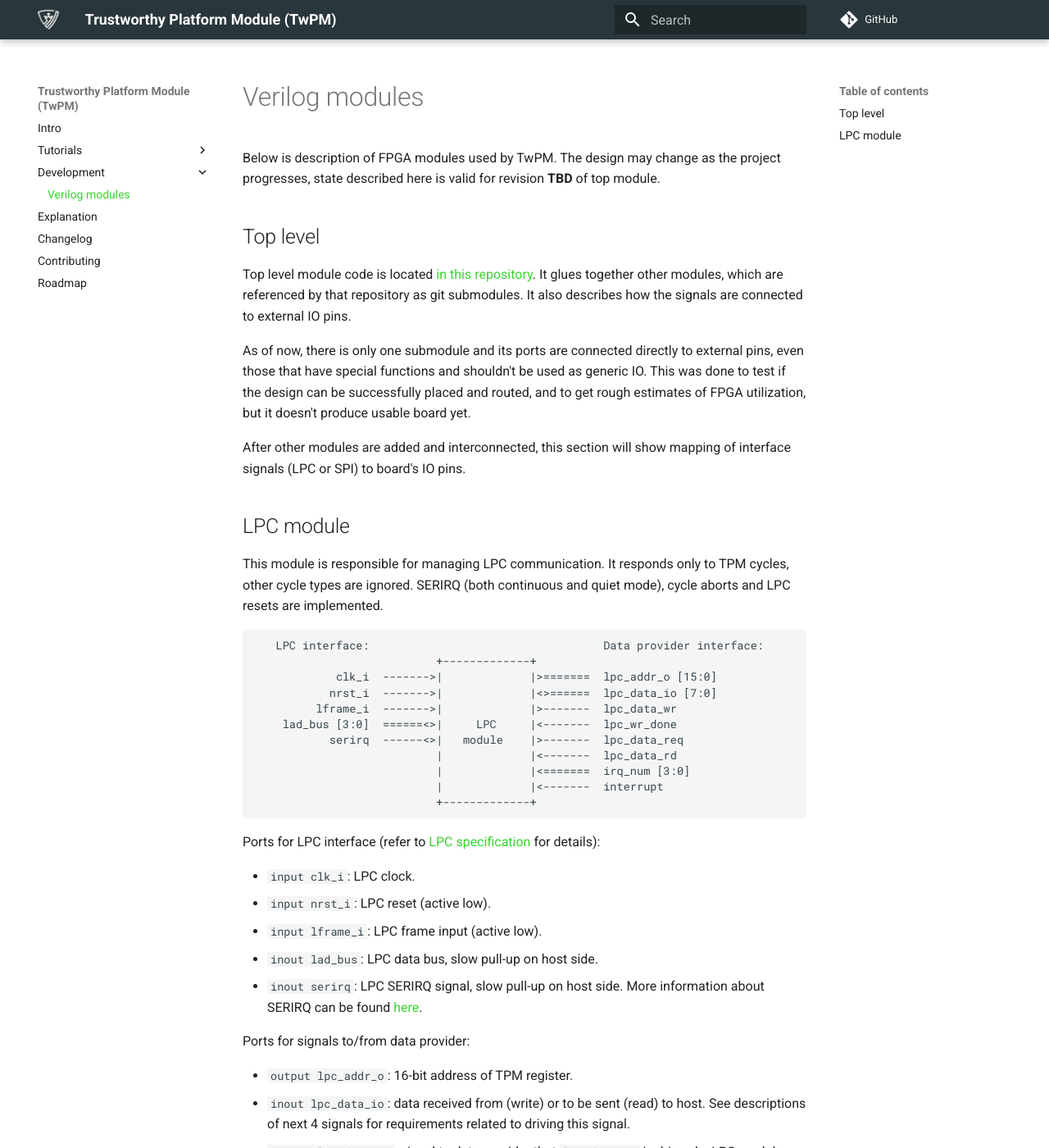
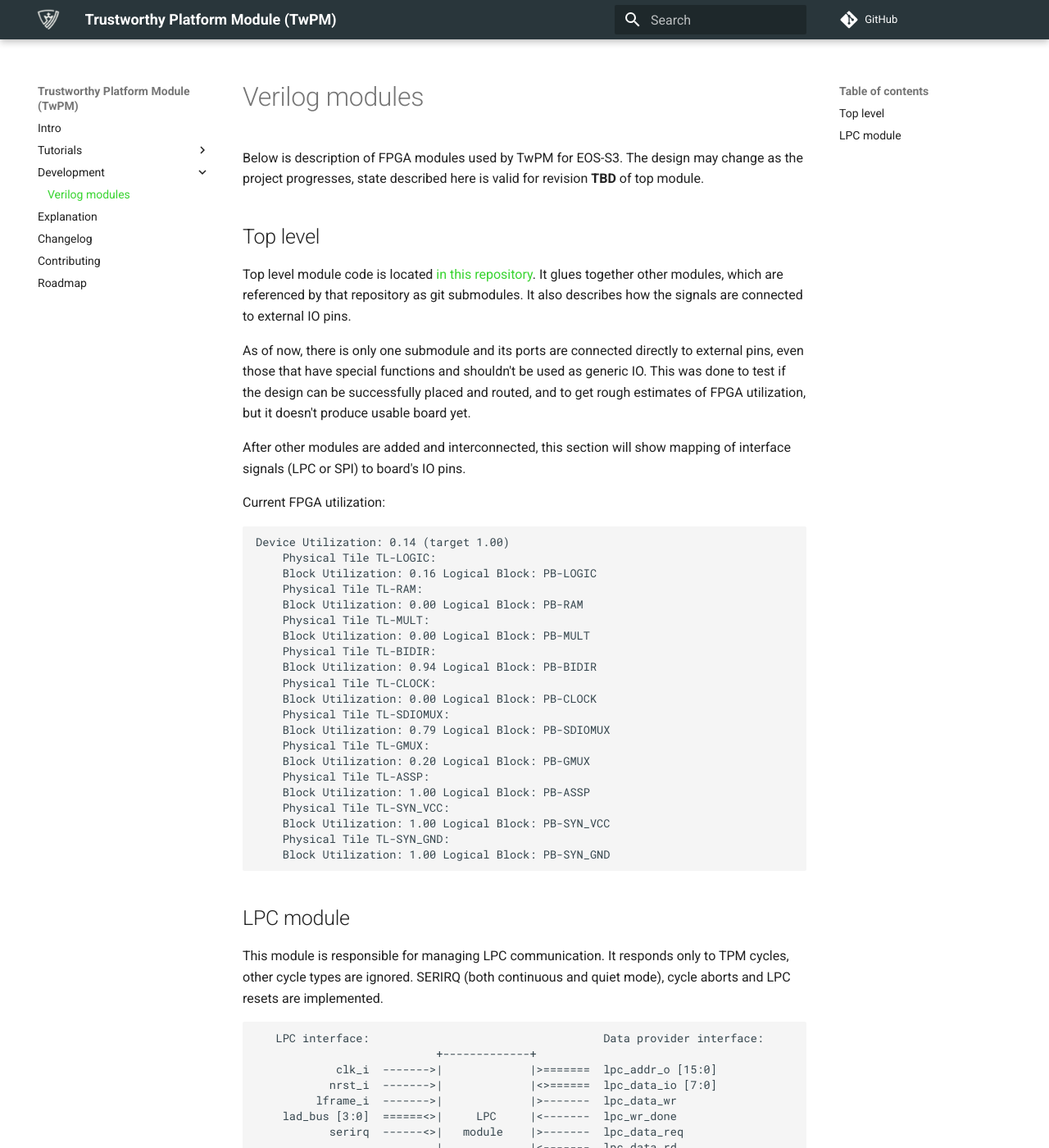
Before and after one commit to Dasharo/twpm-docs, an MkDocs documentation site: the page built from docs/development/verilog_modules.md, in a window 1280 px wide and 1400 px high. Shown: the whole window at 82% size. Built offline with MkDocs 1.6.1 and Material for MkDocs 9.7.7, drawn with Linux system fonts in a browser that asks for light colours; comment, search, counter and statistics services are not loaded.

Commit message:
development/verilog_modules.md: add device utilization
Signed-off-by: Krystian Hebel <krystian.hebel@3mdeb.com>

````diff
--- a/docs/development/verilog_modules.md
+++ b/docs/development/verilog_modules.md
@@ -1,8 +1,8 @@
 # Verilog modules
 
-Below is description of FPGA modules used by TwPM. The design may change as the
-project progresses, state described here is valid for revision **TBD** of top
-module.
+Below is description of FPGA modules used by TwPM for EOS-S3. The design may
+change as the project progresses, state described here is valid for revision
+**TBD** of top module.
 
 ## Top level
 
@@ -18,6 +18,32 @@
 
 After other modules are added and interconnected, this section will show mapping
 of interface signals (LPC or SPI) to board's IO pins.
+
+Current FPGA utilization:
+
+```text
+Device Utilization: 0.14 (target 1.00)
+	Physical Tile TL-LOGIC:
+	Block Utilization: 0.16 Logical Block: PB-LOGIC
+	Physical Tile TL-RAM:
+	Block Utilization: 0.00 Logical Block: PB-RAM
+	Physical Tile TL-MULT:
+	Block Utilization: 0.00 Logical Block: PB-MULT
+	Physical Tile TL-BIDIR:
+	Block Utilization: 0.94 Logical Block: PB-BIDIR
+	Physical Tile TL-CLOCK:
+	Block Utilization: 0.00 Logical Block: PB-CLOCK
+	Physical Tile TL-SDIOMUX:
+	Block Utilization: 0.79 Logical Block: PB-SDIOMUX
+	Physical Tile TL-GMUX:
+	Block Utilization: 0.20 Logical Block: PB-GMUX
+	Physical Tile TL-ASSP:
+	Block Utilization: 1.00 Logical Block: PB-ASSP
+	Physical Tile TL-SYN_VCC:
+	Block Utilization: 1.00 Logical Block: PB-SYN_VCC
+	Physical Tile TL-SYN_GND:
+	Block Utilization: 1.00 Logical Block: PB-SYN_GND
+```
 
 ## LPC module
 
````
